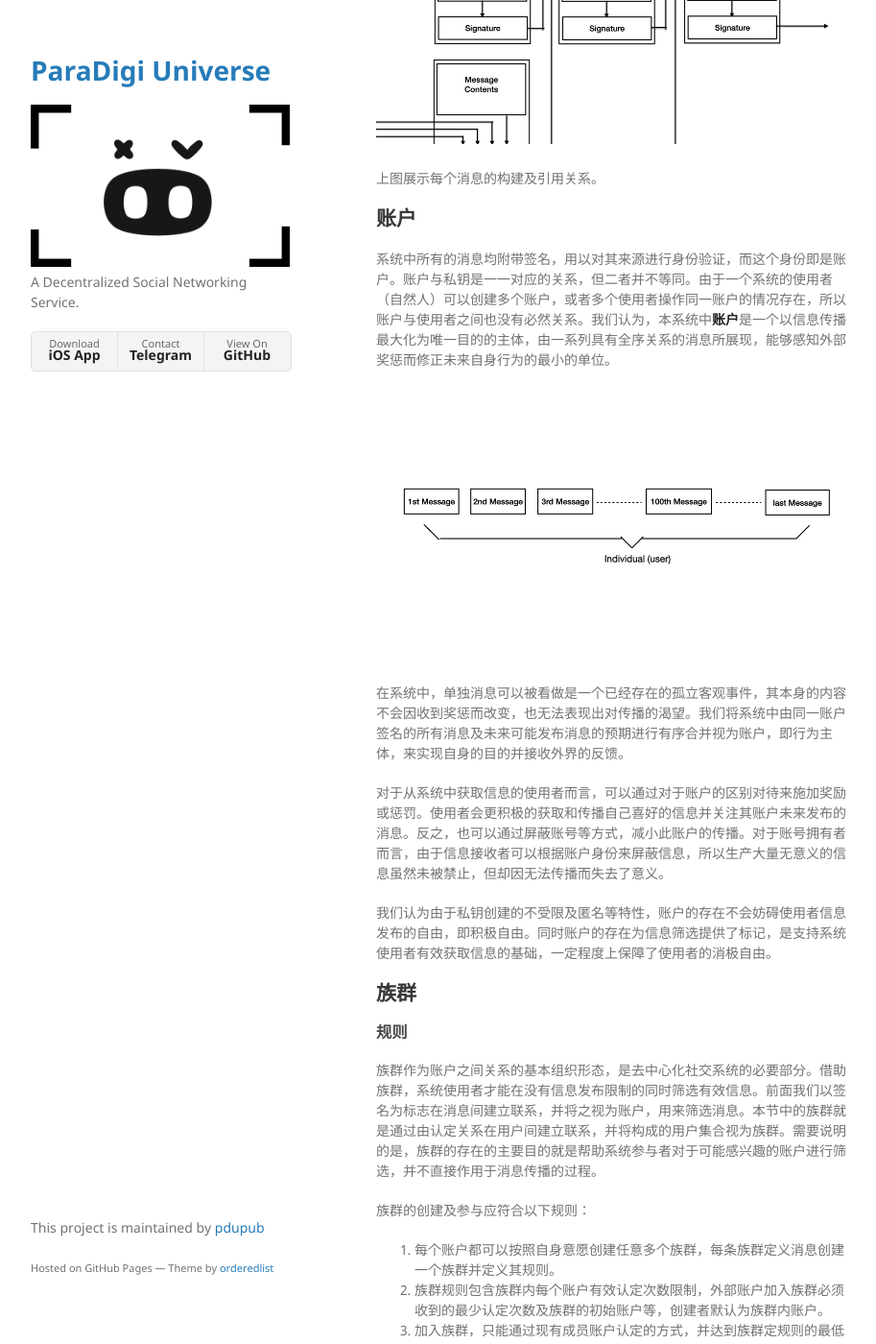
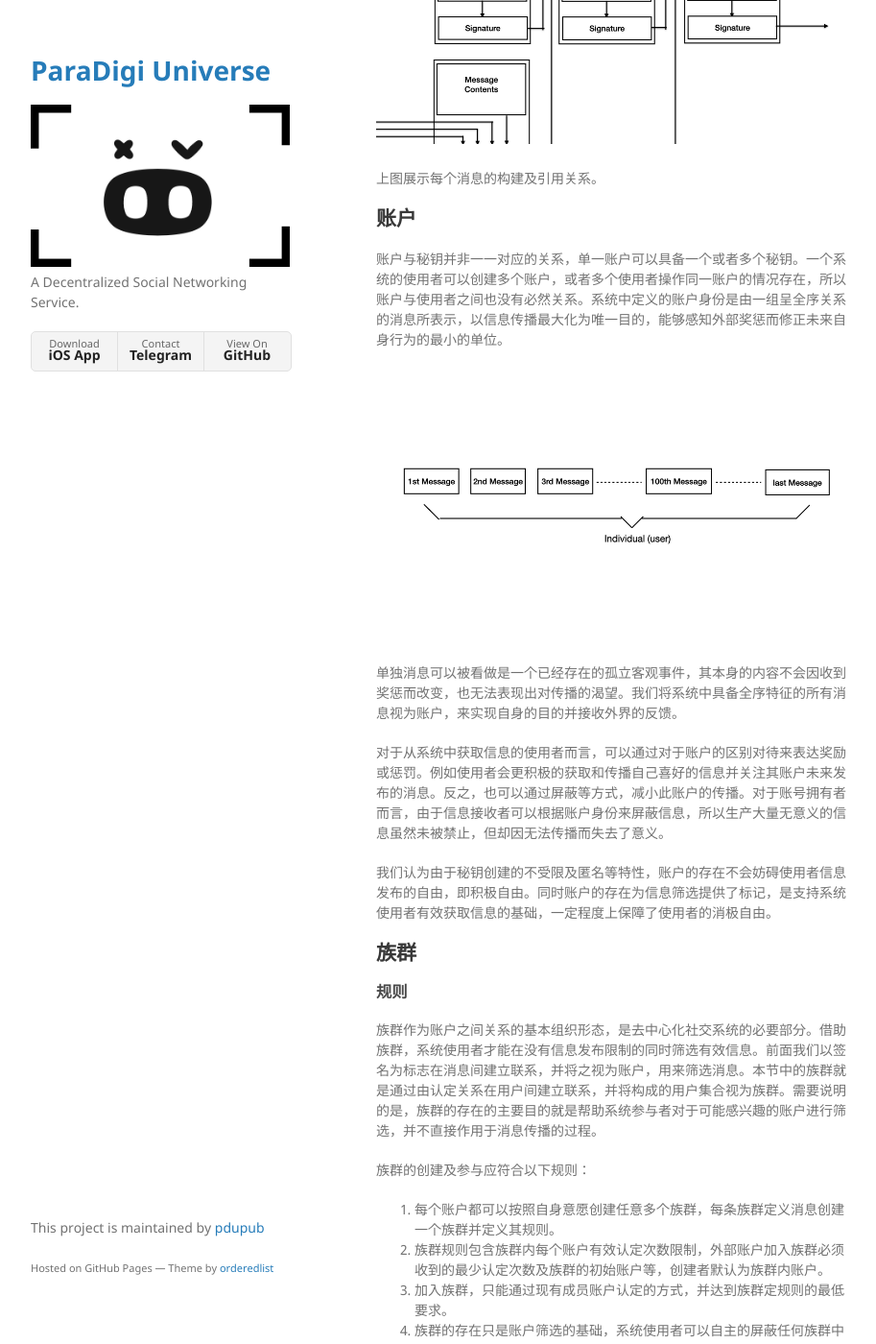
Before and after one commit to pdupub/pdu.pub, a Jekyll site: the page built from docs/zh/WhitePaperV3.md, in a window 1280 px wide and 1400 px high, scrolled down 3252 px. Shown: the whole window at 96% size, without its empty margins (178-1091 px from the left). Built offline with Jekyll 4.4.1, drawn with Linux system fonts in a browser that asks for light colours; our own code applies the rules of GitHub Pages for plain Markdown files; some of the changed text lies outside the part shown.

Commit message:
refactor white paper v3 chapter account

```diff
--- a/docs/zh/WhitePaperV3.md
+++ b/docs/zh/WhitePaperV3.md
@@ -77,7 +77,7 @@ A decentralized social networking service
 * 累加消息/Integration: 可用于记录使用者自身属性或如账户信息等状态类信息。对于同一关键字，后续值会覆盖之前的值。
 * 族群定义/Speciation: 用于创建新的族群，后续可以与族群认定的消息类型合并。
 * 族群认定/Identification: 用于认定其他账户也可属于本身所属的指定族群。
-* 结束账户/Termination: 用于当前账户因私钥泄露或其他某种原因希望系统能够忽略其后续消息时使用。
+* 结束账户/Termination: 用于当前账户因秘钥泄露或其他某种原因希望系统能够忽略其后续消息时使用。
 
 需要注意的是，族群的建立和认定来自于消息的发布者，但对于是否承认某个身份属于特定族群，其依赖于信息获取者的自身意愿。
 
@@ -97,15 +97,15 @@ A decentralized social networking service
 
 ## 账户
 
-系统中所有的消息均附带签名，用以对其来源进行身份验证，而这个身份即是账户。账户与私钥是一一对应的关系，但二者并不等同。由于一个系统的使用者（自然人）可以创建多个账户，或者多个使用者操作同一账户的情况存在，所以账户与使用者之间也没有必然关系。我们认为，本系统中**账户**是一个以信息传播最大化为唯一目的的主体，由一系列具有全序关系的消息所展现，能够感知外部奖惩而修正未来自身行为的最小的单位。
+账户与秘钥并非一一对应的关系，单一账户可以具备一个或者多个秘钥。一个系统的使用者可以创建多个账户，或者多个使用者操作同一账户的情况存在，所以账户与使用者之间也没有必然关系。系统中定义的账户身份是由一组呈全序关系的消息所表示，以信息传播最大化为唯一目的，能够感知外部奖惩而修正未来自身行为的最小的单位。
 
 ![msgs](../res/Individual.jpeg)
 
-在系统中，单独消息可以被看做是一个已经存在的孤立客观事件，其本身的内容不会因收到奖惩而改变，也无法表现出对传播的渴望。我们将系统中由同一账户签名的所有消息及未来可能发布消息的预期进行有序合并视为账户，即行为主体，来实现自身的目的并接收外界的反馈。
+单独消息可以被看做是一个已经存在的孤立客观事件，其本身的内容不会因收到奖惩而改变，也无法表现出对传播的渴望。我们将系统中具备全序特征的所有消息视为账户，来实现自身的目的并接收外界的反馈。
 
-对于从系统中获取信息的使用者而言，可以通过对于账户的区别对待来施加奖励或惩罚。使用者会更积极的获取和传播自己喜好的信息并关注其账户未来发布的消息。反之，也可以通过屏蔽账号等方式，减小此账户的传播。对于账号拥有者而言，由于信息接收者可以根据账户身份来屏蔽信息，所以生产大量无意义的信息虽然未被禁止，但却因无法传播而失去了意义。
+对于从系统中获取信息的使用者而言，可以通过对于账户的区别对待来表达奖励或惩罚。例如使用者会更积极的获取和传播自己喜好的信息并关注其账户未来发布的消息。反之，也可以通过屏蔽等方式，减小此账户的传播。对于账号拥有者而言，由于信息接收者可以根据账户身份来屏蔽信息，所以生产大量无意义的信息虽然未被禁止，但却因无法传播而失去了意义。
 
-我们认为由于私钥创建的不受限及匿名等特性，账户的存在不会妨碍使用者信息发布的自由，即积极自由。同时账户的存在为信息筛选提供了标记，是支持系统使用者有效获取信息的基础，一定程度上保障了使用者的消极自由。
+我们认为由于秘钥创建的不受限及匿名等特性，账户的存在不会妨碍使用者信息发布的自由，即积极自由。同时账户的存在为信息筛选提供了标记，是支持系统使用者有效获取信息的基础，一定程度上保障了使用者的消极自由。
 
 ## 族群
 
```
